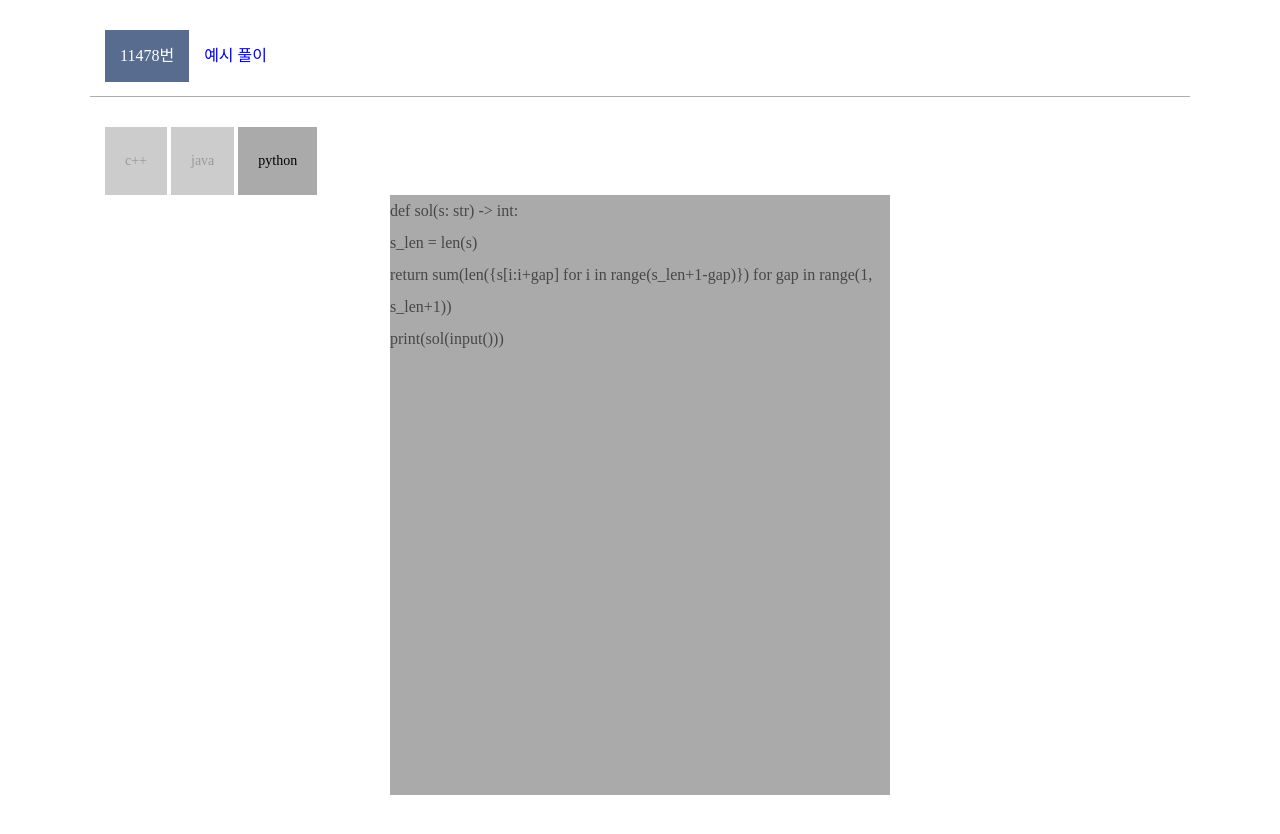
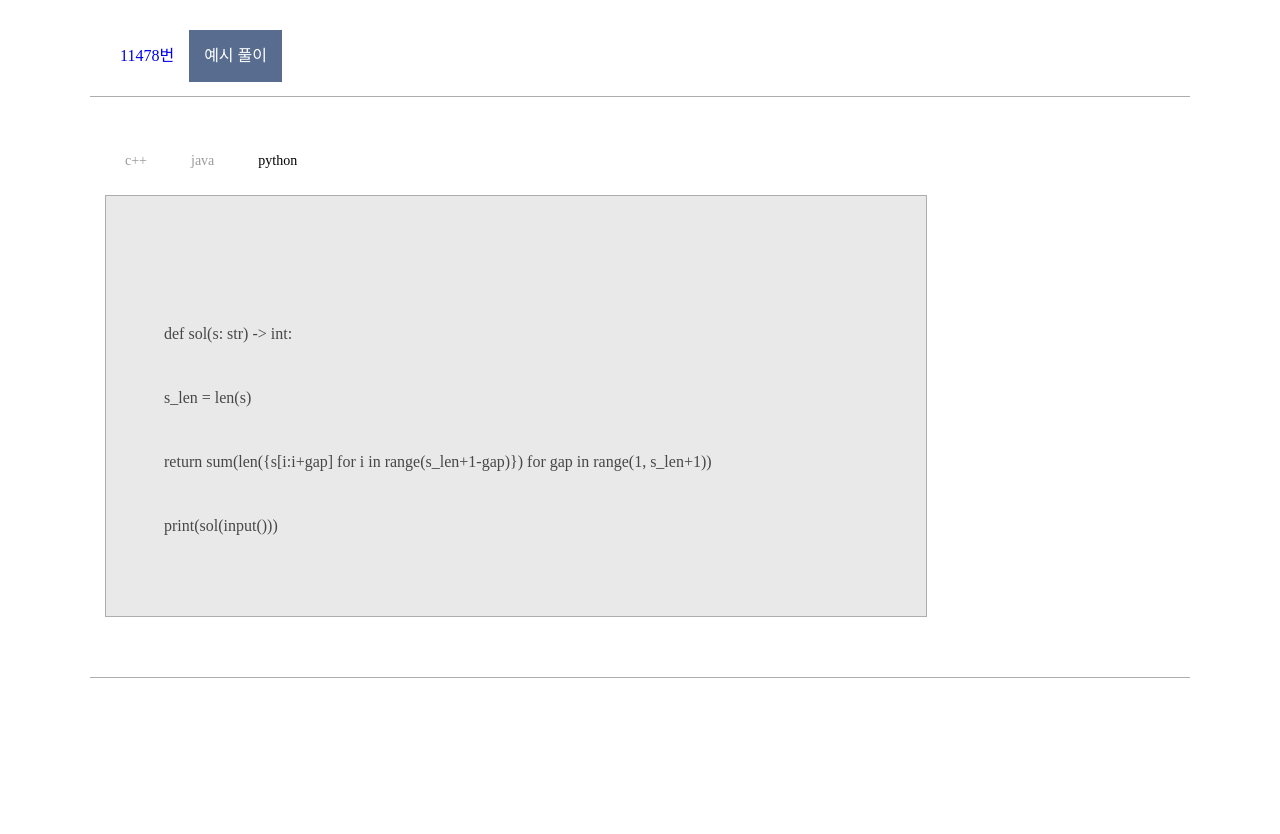
Before and after one commit to arty0928/Algorithmic-Troubleshooting-Site, a plain HTML site: page page4-2.html in a window 1280 px wide. Shown: the top 834 px of the page. After the commit the page ends 800 px from the top, so only its background shows below. Drawn offline with Linux system fonts and the light colour scheme.

Commit message:
Add files via upload

```diff
--- a/page4-2.css
+++ b/page4-2.css
@@ -22,7 +22,7 @@
     display: block;
     float: left;
 }
-#problem_number a {
+#example_solution a {
     background: 0 0;
     outline: 0 !important;
     text-decoration: none;
@@ -32,7 +32,7 @@
     background-color: #576c8e;
     position: relative;
 }
-#example_solution a {
+#problem_number a {
     background: 0 0;
     outline: 0 !important;
     text-decoration: none;
@@ -48,21 +48,31 @@ input[type="radio"] {
 input[type="radio"] + label {
     display: inline-block;
     padding: 20px;
-    background: #ccc;
+    background: #ffffff;
     color: #999;
     font-size: 14px;
     cursor: pointer;
 }
 input[type="radio"]:checked + label {
-    background: #aaa;
+    background: #ffffff;
     color: #000;
 }
 .conbox {
-    width: 500px;
-    height: 600px;
-    background: #aaa;
+    width: 800px;
+    height: 400px;
+    background: #ffffff;
     margin: 0 auto;
     display: none;
+    overflow: auto;
+    margin: 0 0 10px;
+    white-space: pre;
+    font-family: '나눔고딕';
+    padding: 10px;
+    background-color: #e9e9e9;
+    border: 1px solid #adadad;
+    overflow-x: scroll;
+    word-break: normal;
+    word-wrap: normal;
 }
 input[id="tab1"]:checked ~ .con1 {display: block;}
 input[id="tab2"]:checked ~ .con2 {display: block;}
--- a/page4-2.html
+++ b/page4-2.html
@@ -30,10 +30,13 @@
         <input type="radio" name="tabmenu" id="tab3" checked>
         <label for="tab3">python</label>
 
-        <div class="conbox con1">
-            코드..................
+        <div class="conbox con1" id="code1">
+            <p>
+                코드.................
+            </p>
         </div>
         <div class="conbox con2">
+            <p>
             import java.util.*;<br><br>
             public class Main{<br>
                 public static void main(String args[]){<br>
@@ -60,13 +63,15 @@
                 System.out.println(strlen-lcs);
                 }
             }
+            </p>
         </div>
         <div class="conbox con3">
+            <p>
             def sol(s: str) -> int:<br>
             s_len = len(s)<br>
             return sum(len({s[i:i+gap] for i in range(s_len+1-gap)}) for gap in range(1, s_len+1))<br>
             print(sol(input()))<br>
-
+            </p>
         </div>
     </section>
 
```
Also changed, not shown: page4-1.html (+0 -10 lines), page4-1.css (line endings or trailing spaces).
